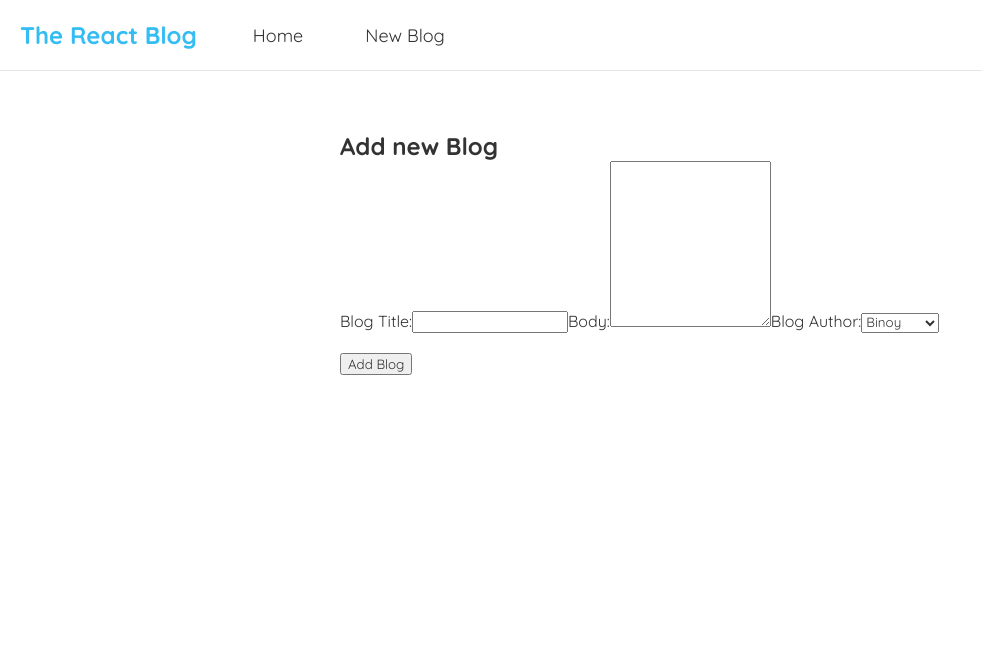
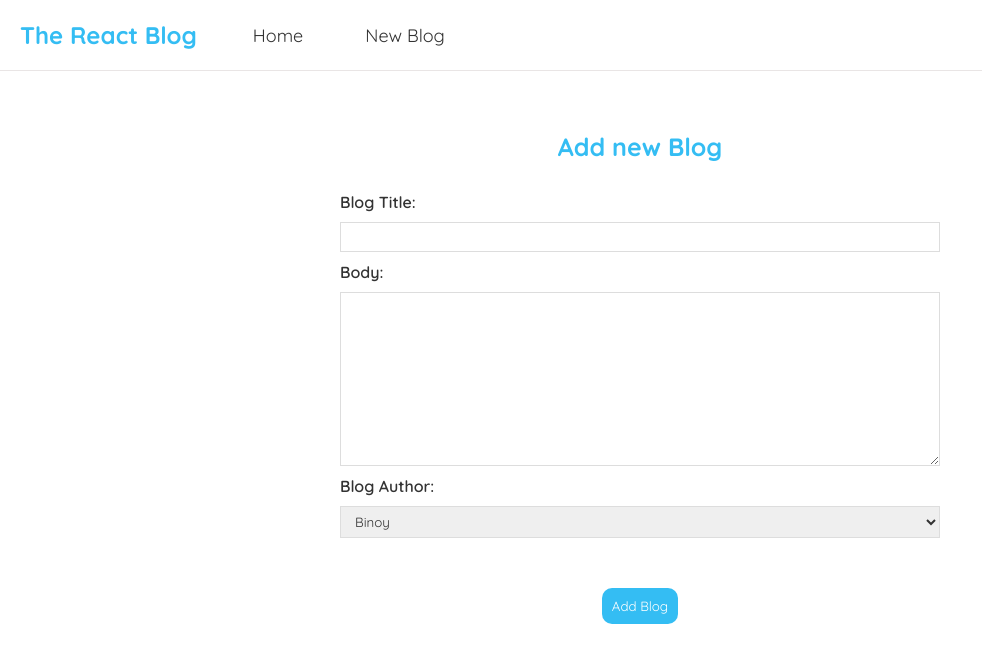
Before and after one commit to binoyPeries/React-Blog, a React (Create React App) app: page /create in a window 1280 px wide. Shown: the top 662 px of the page, without its empty margins (0-982 px from the left). Built offline with nearby package versions, Linux system fonts and the light colour scheme; the HTML template or start-up script is replaced by a standard one.

Commit message:
form styling added

```diff
--- a/src/index.css
+++ b/src/index.css
@@ -81,3 +81,38 @@
   border-radius: 8px;
   cursor: pointer;
 }
+
+.create-blog {
+  max-width: 600px;
+  margin: 0 auto;
+  text-align: center;
+}
+.create-blog label {
+  text-align: left;
+  display: block;
+  font-weight: 600;
+}
+.create-blog h2 {
+  font-size: 25px;
+  color: #34bdf3;
+  margin-bottom: 30px;
+}
+.create-blog input, .create-blog textarea, .create-blog select {
+  width: 100%;
+  padding: 6px 10px;
+  margin: 10px 0;
+  border: 1px solid #ddd;
+  box-sizing: border-box;
+  display: block;
+}
+.create-blog option{
+  font-weight: 600;
+}
+.create-blog button {
+  background: #34bdf3;
+  color: #fff;
+  border: 0;
+  padding: 10px;
+  border-radius: 10px;
+  cursor: pointer;
+}
```
